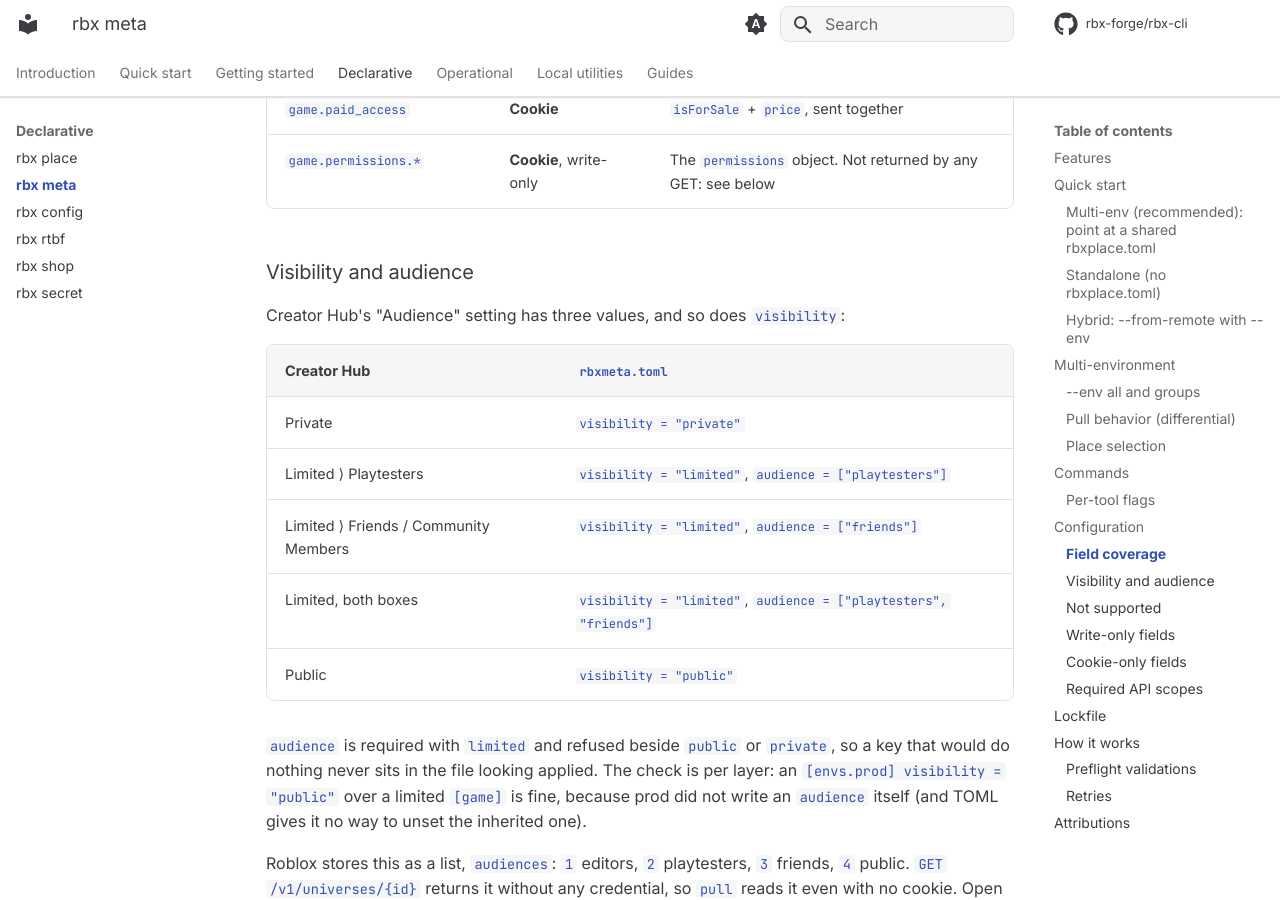
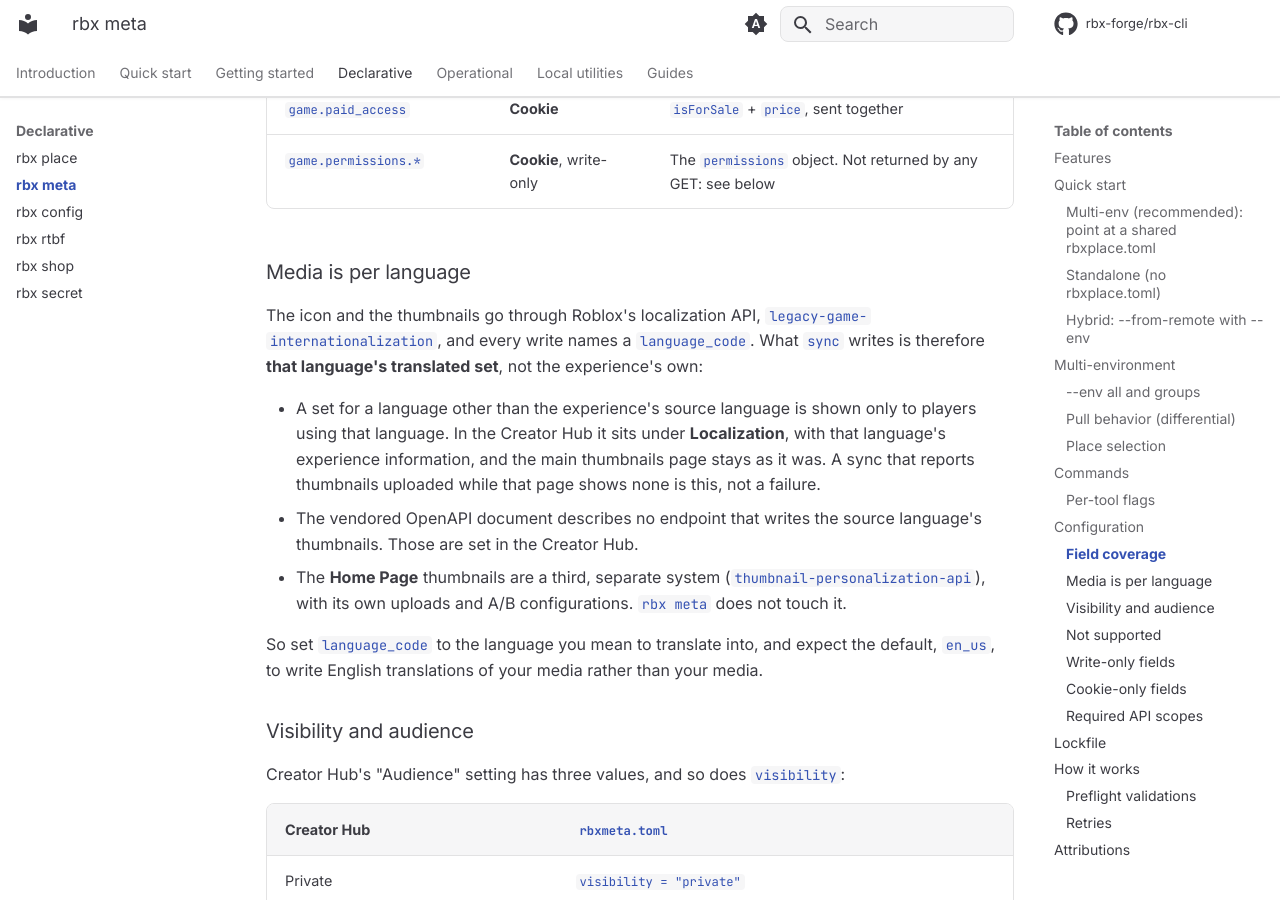
Before and after one commit to rbx-forge/rbx-cli, an MkDocs documentation site: the page built from docs/meta.md, in a window 1280 px wide and 900 px high, scrolled down 8966 px. Built offline with MkDocs 1.6.1 and Material for MkDocs 9.7.7, drawn with Linux system fonts in a browser that asks for light colours; comment, search, counter and statistics services are not loaded; some of the changed text lies outside the part shown.

Commit message:
docs(meta): say that media is written per language, and where it lands
`language_code` was described as the locale used for uploads. It picks which
language's translated icon and thumbnails are written, through Roblox's
localization API, so a set for any language but the source one shows only to
players in that language and is filed under Localization in the Creator Hub. A
sync could report thumbnails uploaded while the main thumbnails page stayed
empty, with nothing on the page to say why.

The new section also names what `rbx meta` cannot write: the source language's
thumbnails, which no endpoint in the vendored document sets, and the Home Page
thumbnails, which are a separate system. The changelog entry for the id fix
pointed at the wrong page for cleaning up duplicates; it points at Localization
now.

```diff
--- a/docs/meta.md
+++ b/docs/meta.md
@@ -581,7 +581,7 @@
 | `thumbnails` | `string[]` | `[]` | Up to 10 PNG thumbnail paths, displayed on Roblox in this order |
 | `dir` | `string` | `(unset)` | Destination directory used by `pull --accept-remote` to save downloaded icon and thumbnails |
 | `bleed` | `bool` | `true` | Apply alpha bleed to PNGs before upload |
-| `language_code` | `string` | `"en_us"` | Locale used for icon and thumbnail upload |
+| `language_code` | `string` | `"en_us"` | Which language's **translated** icon and thumbnails are written. See [Media is per language](#media-is-per-language) |
 
 </details>
 
@@ -595,8 +595,8 @@
 | `game.private_server.price` | Open Cloud | Omit table to disable |
 | `game.devices.*` | Open Cloud | desktop / mobile / tablet / console / vr |
 | `game.social_links.*` | Open Cloud | 7 platforms |
-| `media.icon` | Open Cloud | Localized via `legacy-game-internationalization` |
-| `media.thumbnails[]` | Open Cloud | Up to 10, ordered |
+| `media.icon` | Open Cloud | Per language, via `legacy-game-internationalization`. See below |
+| `media.thumbnails[]` | Open Cloud | Per language, up to 10, ordered. See below |
 | `game.server_fill` | **Cookie** | `socialSlotType` + `customSocialSlotsCount` |
 | `game.allow_copying` | **Cookie** | `copyingAllowed` |
 | `game.visibility`, `game.audience` | Anonymous read / **Cookie** write | `audiences` on legacy `/v2/universes/{id}/configuration`, plus `activate` / `deactivate`. Read from `GET /v1/universes/{id}` |
@@ -609,6 +609,16 @@
 | `game.engine_avatar_settings` | **Cookie**, write-only | `engineAvatarSettings`, a JSON string. Read from a `.toml` or `.json` file and passed through unmodelled |
 | `game.paid_access` | **Cookie** | `isForSale` + `price`, sent together |
 | `game.permissions.*` | **Cookie**, write-only | The `permissions` object. Not returned by any GET: see below |
+
+### Media is per language
+
+The icon and the thumbnails go through Roblox's localization API, `legacy-game-internationalization`, and every write names a `language_code`. What `sync` writes is therefore **that language's translated set**, not the experience's own:
+
+- A set for a language other than the experience's source language is shown only to players using that language. In the Creator Hub it sits under **Localization**, with that language's experience information, and the main thumbnails page stays as it was. A sync that reports thumbnails uploaded while that page shows none is this, not a failure.
+- The vendored OpenAPI document describes no endpoint that writes the source language's thumbnails. Those are set in the Creator Hub.
+- The **Home Page** thumbnails are a third, separate system (`thumbnail-personalization-api`), with its own uploads and A/B configurations. `rbx meta` does not touch it.
+
+So set `language_code` to the language you mean to translate into, and expect the default, `en_us`, to write English translations of your media rather than your media.
 
 ### Visibility and audience
 
```
Also changed, not shown: CHANGELOG.md (+12 -2 lines).
